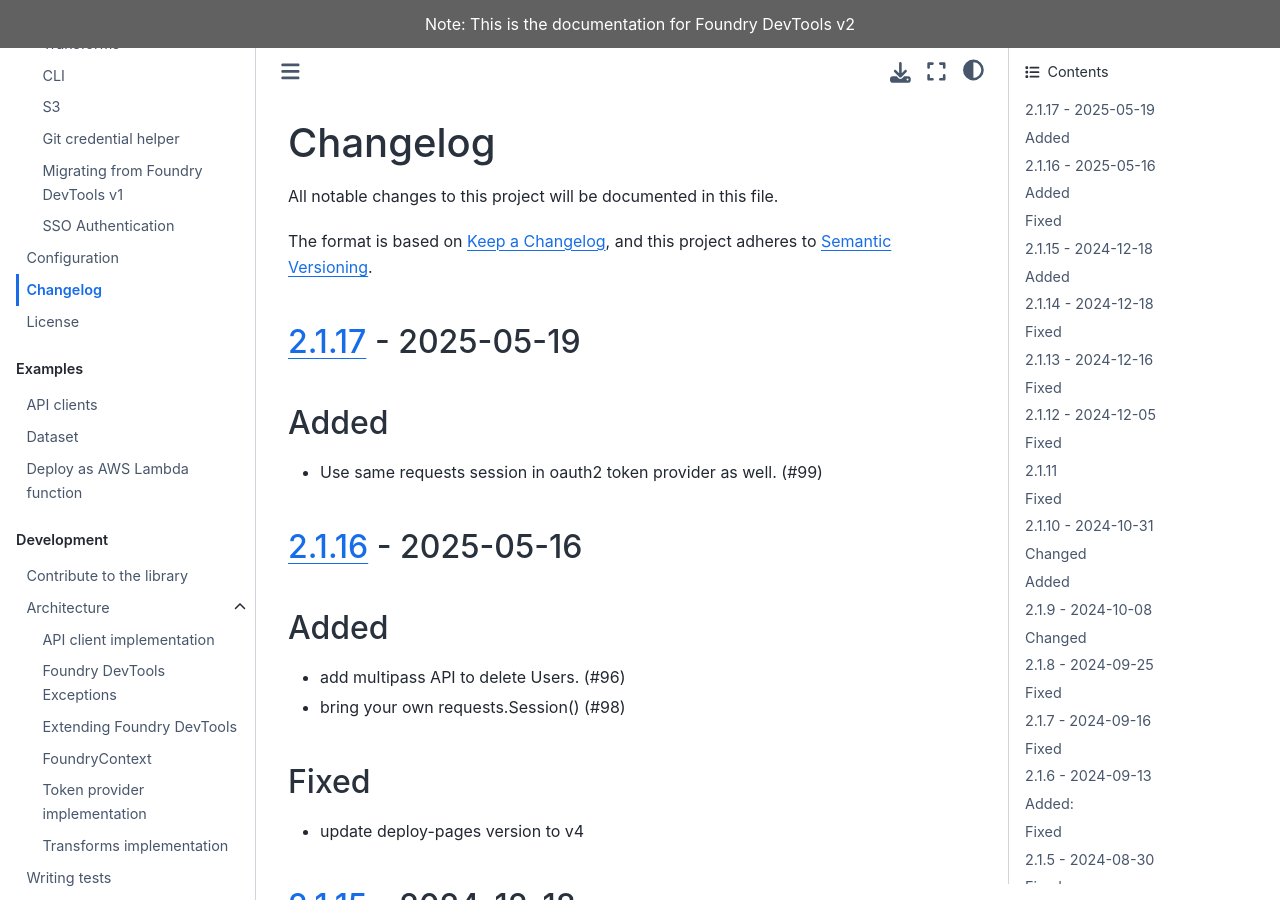
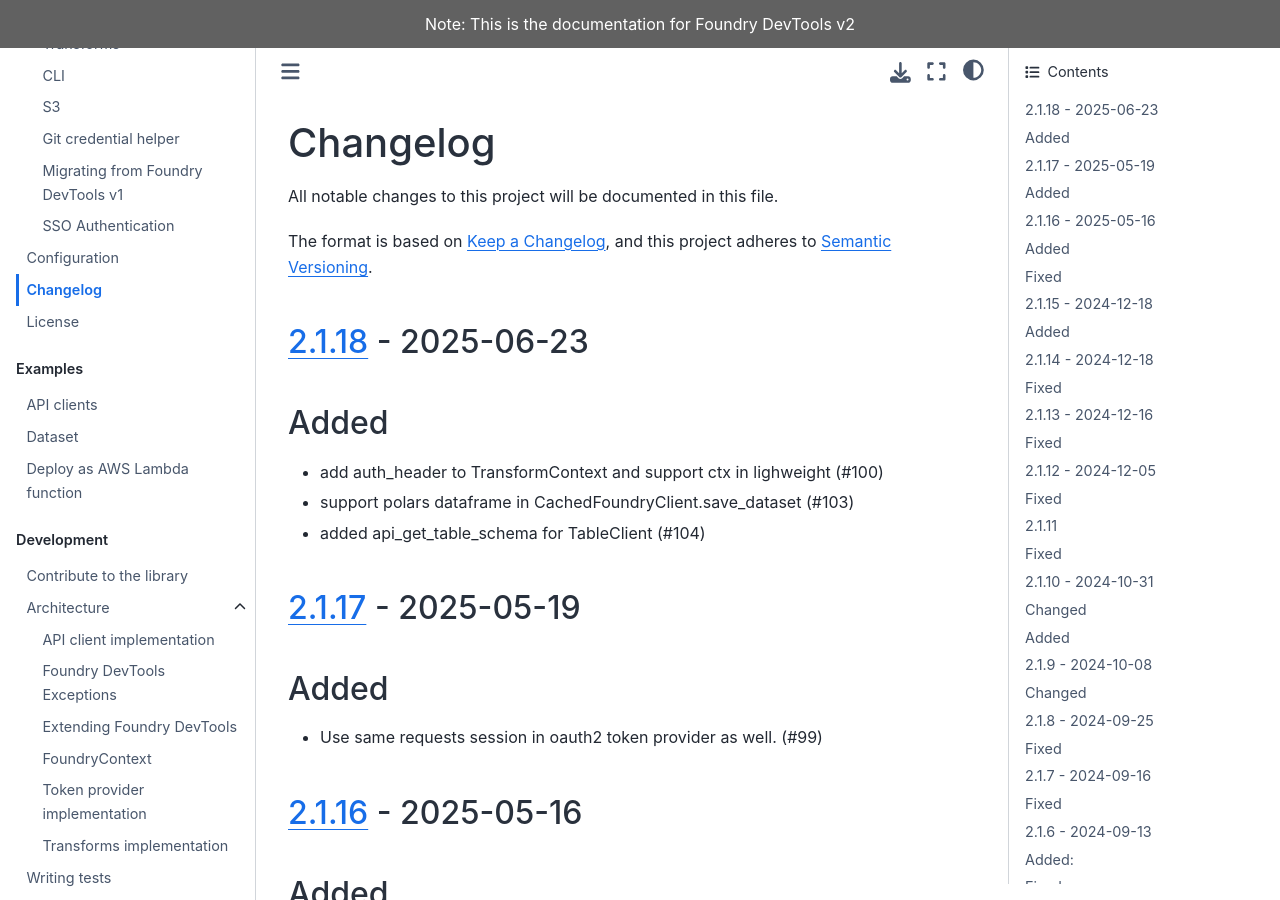
Before and after one commit to emdgroup/foundry-dev-tools, a Sphinx documentation site: the page built from docs/changelog.md, in a window 1280 px wide and 900 px high. Built offline with Sphinx 7.4.7 and the Sphinx Book theme 1.1.4, drawn with Linux system fonts in a browser that asks for light colours; pages that are not in the unit, such as notebooks, are missing from menus; the version number is read from the project's files by our own code.

Commit message:
feat: release v2.1.18

```diff
--- a/docs/changelog.md
+++ b/docs/changelog.md
@@ -4,6 +4,13 @@ All notable changes to this project will be documented in this file.
 
 The format is based on [Keep a Changelog],
 and this project adheres to [Semantic Versioning].
+
+## [2.1.18] - 2025-06-23
+
+## Added
+- add auth_header to TransformContext and support ctx in lighweight (#100)
+- support polars dataframe in CachedFoundryClient.save_dataset (#103)
+- added api_get_table_schema for TableClient (#104)
 
 ## [2.1.17] - 2025-05-19
 
@@ -347,6 +354,7 @@ and this project adheres to [Semantic Versioning].
 [Keep a Changelog]: https://keepachangelog.com/en/1.0.0/
 [Semantic Versioning]: https://semver.org/spec/v2.0.0.html
 
+[2.1.18]: https://github.com/emdgroup/foundry-dev-tools/compare/v2.1.17...v2.1.18
 [2.1.17]: https://github.com/emdgroup/foundry-dev-tools/compare/v2.1.16...v2.1.17
 [2.1.16]: https://github.com/emdgroup/foundry-dev-tools/compare/v2.1.15...v2.1.16
 [2.1.15]: https://github.com/emdgroup/foundry-dev-tools/compare/v2.1.14...v2.1.15
```
